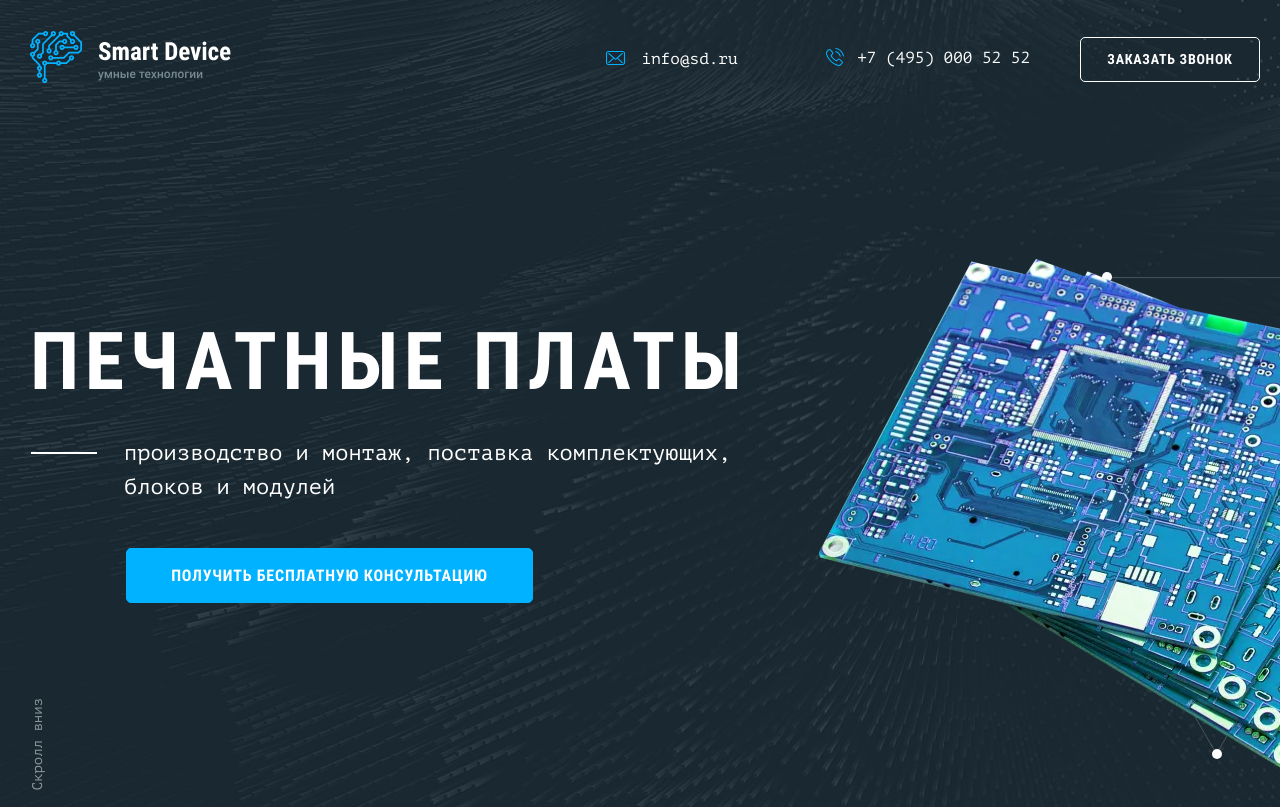
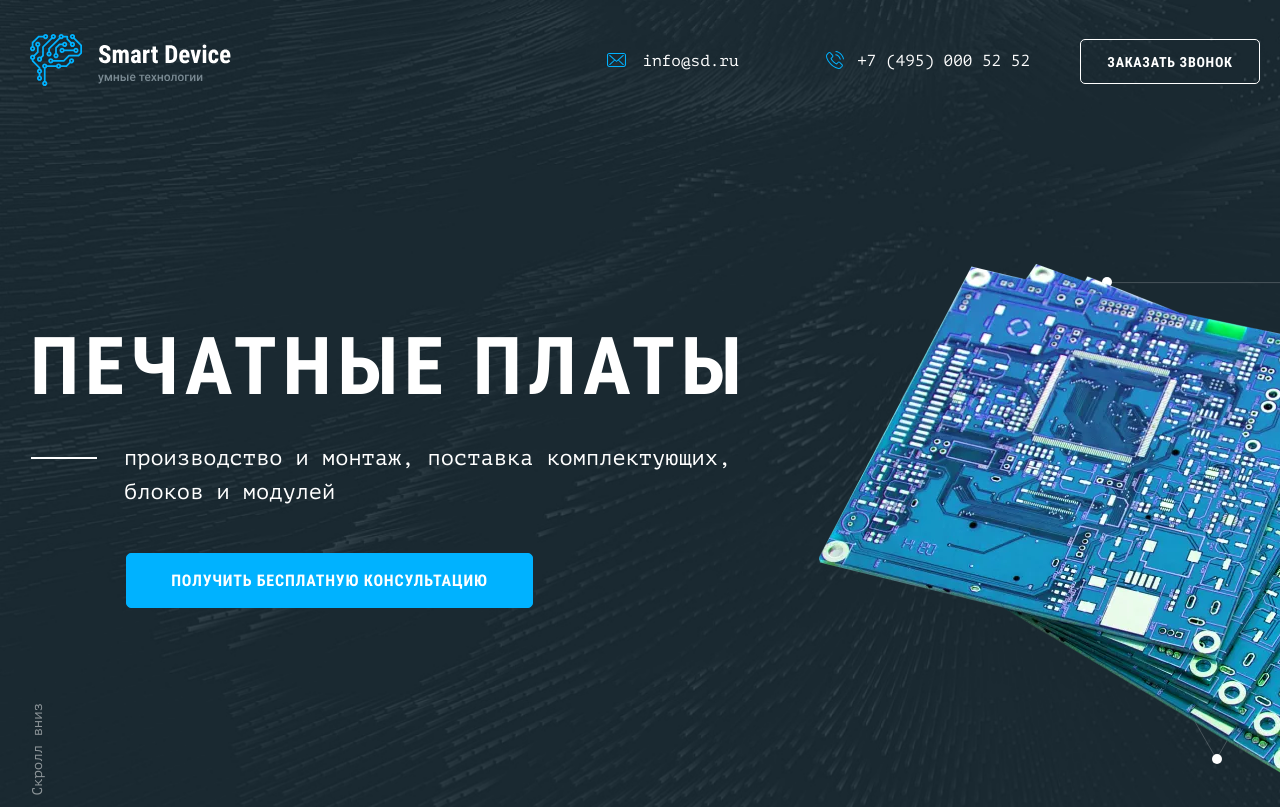
Before and after one commit to kai-shoo/smartdevices, a plain HTML site: page index.html in a window 1280 px wide. Shown: the top 807 px of the page. Drawn offline with Linux system fonts and the light colour scheme.

Commit message:
исправил баги от тестировщика

```diff
--- a/css/style.css
+++ b/css/style.css
@@ -227,8 +227,8 @@ a {
   display: -webkit-box;
   display: -ms-flexbox;
   display: flex;
-  -ms-flex-wrap: wrap;
-      flex-wrap: wrap;
+  -ms-flex-wrap: nowrap;
+      flex-wrap: nowrap;
   -webkit-box-align: center;
       -ms-flex-align: center;
           align-items: center;
@@ -250,7 +250,9 @@ a {
 .header__logo {
   -webkit-box-flex: 1;
       -ms-flex-positive: 1;
-          flex-grow: 1; }
+          flex-grow: 1;
+  -ms-flex-negative: 0;
+      flex-shrink: 0; }
   @media (max-width: 767px) {
     .header__logo img {
       width: 38px;
@@ -272,21 +274,18 @@ a {
   color: inherit;
   vertical-align: middle;
   margin-right: 88px;
-  opacity: 1; }
+  opacity: 1;
+  margin-bottom: 8px;
+  margin-top: 8px; }
   .header__link:last-child {
     margin-right: 50px; }
   .header__link:nth-last-child(2) {
-    margin-right: 50px; }
+    margin-right: 87px; }
   @media (max-width: 1023px) {
     .header__link:not(:last-child) {
-      margin-right: 25px;
-      margin-left: 7px; }
-    .header__link:nth-last-child(2) {
-      margin-right: 0; } }
-  @media (max-width: 767px) {
-    .header__link:not(:last-child) {
-      margin-right: 16px; }
-    .header__link:nth-last-child(2) {
+      margin-left: 7px;
+      margin-right: 25px; }
+    .header__link:last-child {
       margin-right: 0; } }
   .header__link:hover, .header__link:focus {
     -webkit-animation: 0.9s ease-in 0.5s infinite alternate lighthouse;
@@ -328,10 +327,37 @@ a {
           order: 1;
   min-width: 180px;
   min-height: 45px;
-  margin-left: auto; }
+  margin-left: auto;
+  margin-bottom: 8px;
+  margin-top: 8px; }
   @media (max-width: 1023px) {
     .header__request {
       display: none; } }
+
+.header__link-container {
+  display: -webkit-box;
+  display: -ms-flexbox;
+  display: flex;
+  -ms-flex-wrap: wrap;
+      flex-wrap: wrap;
+  -webkit-box-align: center;
+      -ms-flex-align: center;
+          align-items: center;
+  margin-left: auto; }
+  @media (max-width: 767px) {
+    .header__link-container {
+      margin-top: -10px; } }
+
+.header__buttons {
+  display: -webkit-box;
+  display: -ms-flexbox;
+  display: flex;
+  -webkit-box-orient: vertical;
+  -webkit-box-direction: normal;
+      -ms-flex-direction: column;
+          flex-direction: column;
+  -ms-flex-wrap: wrap;
+      flex-wrap: wrap; }
 
 .hero {
   padding: 197px 0 44px 0;
@@ -851,16 +877,17 @@ a {
   background-image: url("../img/form-plane.png"), url("../img/hero-background-2.svg");
   background-repeat: no-repeat, no-repeat;
   background-position: right 75% top 160px, right 86% top -61px;
+  background-size: 511px, 670px;
   font-size: 14px;
   line-height: 16px;
   color: #ffffff; }
   @media screen and (-webkit-min-device-pixel-ratio: 1.25), screen and (min-resolution: 120dpi), screen and (min-resolution: 1.25dppx) {
     .form {
-      background-image: url("../img/form-plane@2x.png"), url("../img/hero-background-2.svg");
-      background-size: 511px 288px; } }
+      background-image: url("../img/form-plane@2x.png"), url("../img/hero-background-2.svg"); } }
   @media (max-width: 1544px) {
     .form {
-      background-position: right 1100px top 160px, right 86% top -61px; } }
+      background-position: left 10% top 260px, right 86% top 61px;
+      background-size: 22%, calc(200px + 20%); } }
   @media (max-width: 1023px) {
     .form {
       background-image: none;
@@ -888,7 +915,7 @@ a {
   width: 100%;
   margin-left: auto;
   margin-right: 120px; }
-  @media (max-width: 1544px) {
+  @media (max-width: 1023px) {
     .form__wrapper {
       margin-right: auto; } }
   @media (max-width: 1023px) {
--- a/index.html
+++ b/index.html
@@ -15,12 +15,15 @@
   <body class="page page--nojs">
     <header class="page__header header">
       <div class="header__container container">
-        <a class="header__logo">
+        <div class="header__logo">
+          <a class="header__logo-container">
             <picture>
               <source srcset="img/logo-mobile.svg" media="(max-width: 767px)">
               <img src="img/logo.svg" alt="Smart devices умные технологии" width="202" height="52">
             </picture>
           </a>
+        </div>
+        <div class="header__link-container">
           <a class="header__link header__link--mail" href="mailto:info@sd.ru">
             <span class="header__link-icon-wrapper header__link-icon-wrapper--mail">
               <svg class="header__link-icon header__link-icon--mail" width="19" height="14">
@@ -37,9 +40,13 @@
             </span>
             <span class="header__link-text">+7 (495) 000 52 52</span>
           </a>
+        </div>
+
+        <div class="header__buttons">
           <a class="header__request button" href="#form">
             <span>Заказать звонок</span>
           </a>
+        </div>
       </div>
       <section class="page__hero hero">
         <div class="hero__container container">
```
Also changed, not shown: css/style.min.css, 1 other file. Lines whose indentation alone changed are shown as unchanged.
